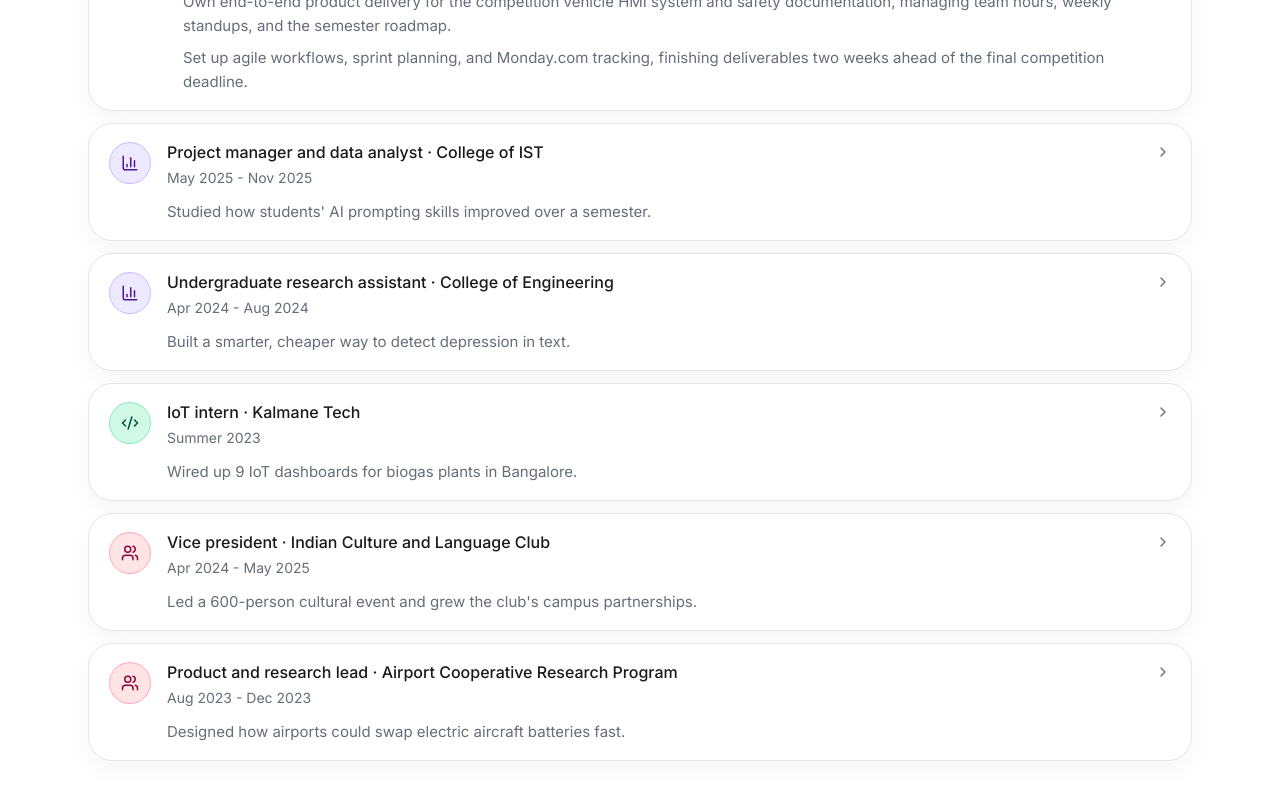
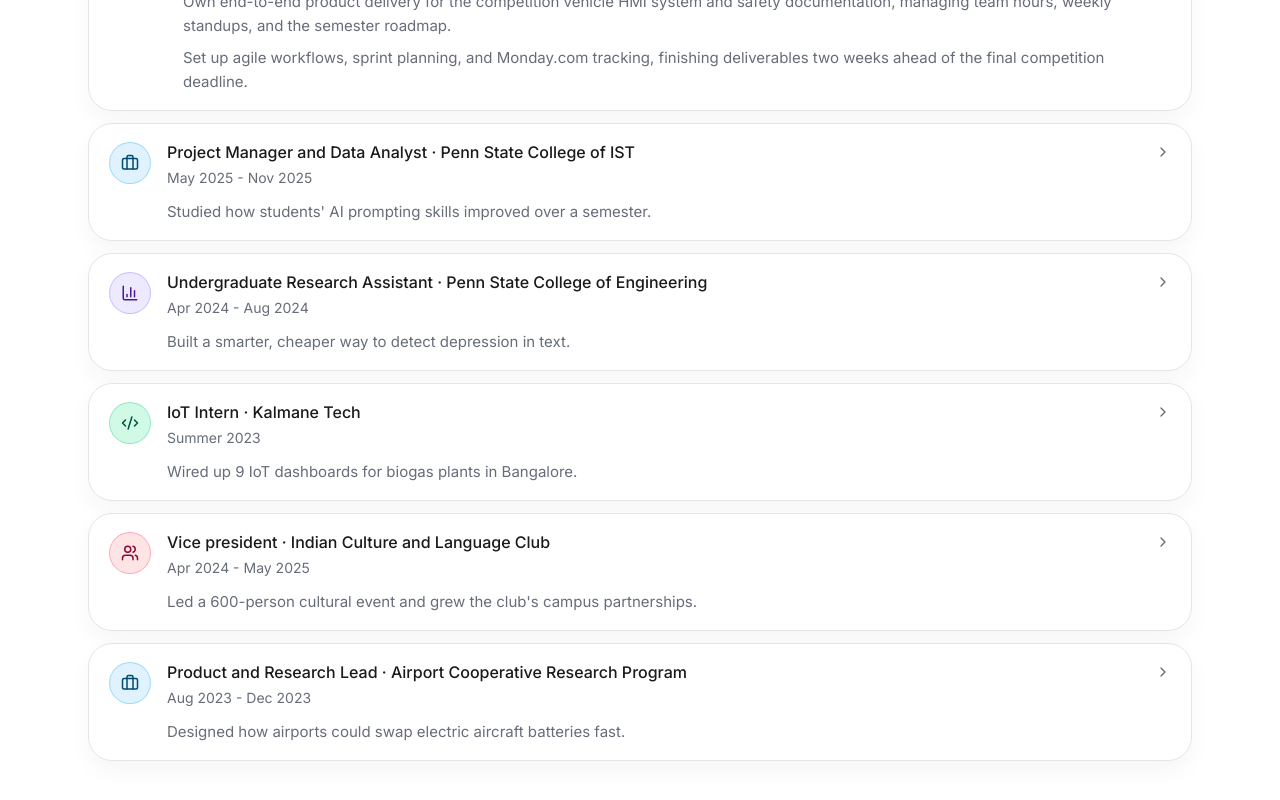
Before and after one commit to vidhu-hegde/Personal_website, a Next.js app: page /ranked in a window 1280 px wide. Shown: the part 692-1492 px from the top of the page. Built offline with nearby package versions, Linux system fonts and the light colour scheme; no server answers.

Commit message:
experience section fixed

```diff
--- a/components/experience-section.tsx
+++ b/components/experience-section.tsx
@@ -37,7 +37,7 @@ export function ExperienceSection({ experiences }: { experiences: Experience[] }
   const [openSlug, setOpenSlug] = useState<string | null>(experiences[0]?.slug ?? null);
 
   const visibleExperiences = experiences.filter((experience) =>
-    activeFilter === "All" ? true : experience.category === activeFilter,
+    activeFilter === "All" ? true : experience.categories.includes(activeFilter),
   );
 
   return (
@@ -72,6 +72,7 @@ export function ExperienceSection({ experiences }: { experiences: Experience[] }
       <div className="flex flex-col gap-3">
         {visibleExperiences.map((experience) => {
           const isOpen = openSlug === experience.slug;
+          const primaryCategory = experience.categories[0];
 
           return (
             <article
@@ -85,9 +86,9 @@ export function ExperienceSection({ experiences }: { experiences: Experience[] }
                 aria-expanded={isOpen}
               >
                 <div
-                  className={`mt-0.5 flex h-[42px] w-[42px] shrink-0 items-center justify-center rounded-full border ${filterAccent[experience.category]}`}
+                  className={`mt-0.5 flex h-[42px] w-[42px] shrink-0 items-center justify-center rounded-full border ${filterAccent[primaryCategory]}`}
                 >
-                  <ExperienceIcon category={experience.category} />
+                  <ExperienceIcon category={primaryCategory} />
                 </div>
 
                 <div className="min-w-0 flex-1">
--- a/content/experiences.ts
+++ b/content/experiences.ts
@@ -6,18 +6,18 @@ export type Experience = {
   org: string;
   dateRange: string;
   summary: string;
-  category: ProjectTag;
+  categories: ProjectTag[];
   bullets: string[];
 };
 
 export const experiences: Experience[] = [
   {
     slug: "advanced-vehicle-team-pm",
-    role: "Project manager",
+    role: "Project Manager",
     org: "Penn State Advanced Vehicle Team",
     dateRange: "Jan 2026 - present",
     summary: "Running product delivery for our competition vehicle's HMI system and safety docs.",
-    category: "PM",
+    categories: ["PM"],
     bullets: [
       "Own end-to-end product delivery for the competition vehicle HMI system and safety documentation, managing team hours, weekly standups, and the semester roadmap.",
       "Set up agile workflows, sprint planning, and Monday.com tracking, finishing deliverables two weeks ahead of the final competition deadline.",
@@ -25,11 +25,11 @@ export const experiences: Experience[] = [
   },
   {
     slug: "ist-ai-literacy",
-    role: "Project manager and data analyst",
-    org: "College of IST",
+    role: "Project Manager and Data Analyst",
+    org: "Penn State College of IST",
     dateRange: "May 2025 - Nov 2025",
     summary: "Studied how students' AI prompting skills improved over a semester.",
-    category: "Research",
+    categories: ["PM", "Research", "Technical"],
     bullets: [
       "Analyzed pre- and post-instruction prompt data for the 'Intro to AI and Art' course, finding clear gains in prompt effectiveness across five criteria.",
       "Built a task tracker for a 12-member cross-functional team, improving completion rates and keeping deliverables on schedule.",
@@ -37,11 +37,11 @@ export const experiences: Experience[] = [
   },
   {
     slug: "engineering-research-assistant",
-    role: "Undergraduate research assistant",
-    org: "College of Engineering",
+    role: "Undergraduate Research Assistant",
+    org: "Penn State College of Engineering",
     dateRange: "Apr 2024 - Aug 2024",
     summary: "Built a smarter, cheaper way to detect depression in text.",
-    category: "Research",
+    categories: ["Research", "Technical"],
     bullets: [
       "Developed a dual-stage sentiment analysis approach combining open and closed vocabulary strategies for depression detection.",
       "Tested EMPATH as a cheaper alternative to LIWC, potentially saving the research team on software costs.",
@@ -49,11 +49,11 @@ export const experiences: Experience[] = [
   },
   {
     slug: "kalmane-tech-iot",
-    role: "IoT intern",
+    role: "IoT Intern",
     org: "Kalmane Tech",
     dateRange: "Summer 2023",
     summary: "Wired up 9 IoT dashboards for biogas plants in Bangalore.",
-    category: "Technical",
+    categories: ["Technical", "Research"],
     bullets: [
       "Built 9 password-protected ThingsBoard dashboards, improving monitoring across 6 biogas plants.",
       "Added a real-time alarm system with email alerts when readings crossed set thresholds, cutting response time.",
@@ -66,7 +66,7 @@ export const experiences: Experience[] = [
     org: "Indian Culture and Language Club",
     dateRange: "Apr 2024 - May 2025",
     summary: "Led a 600-person cultural event and grew the club's campus partnerships.",
-    category: "Leadership",
+    categories: ["Leadership", "PM"],
     bullets: [
       "Main point of contact for 23 club members, improving member satisfaction.",
       "Planned a cultural event with 3 prominent Indian artists, drawing 600+ students.",
@@ -75,11 +75,11 @@ export const experiences: Experience[] = [
   },
   {
     slug: "airport-cooperative-research-program",
-    role: "Product and research lead",
+    role: "Product and Research Lead",
     org: "Airport Cooperative Research Program",
     dateRange: "Aug 2023 - Dec 2023",
     summary: "Designed how airports could swap electric aircraft batteries fast.",
-    category: "Leadership",
+    categories: ["PM", "Research"],
     bullets: [
       "Led stakeholder research and prototype design for rapid battery swapping in airport infrastructure.",
       "Worked with a 5-person team to build a real-time IoT dashboard for proactive maintenance.",
```
